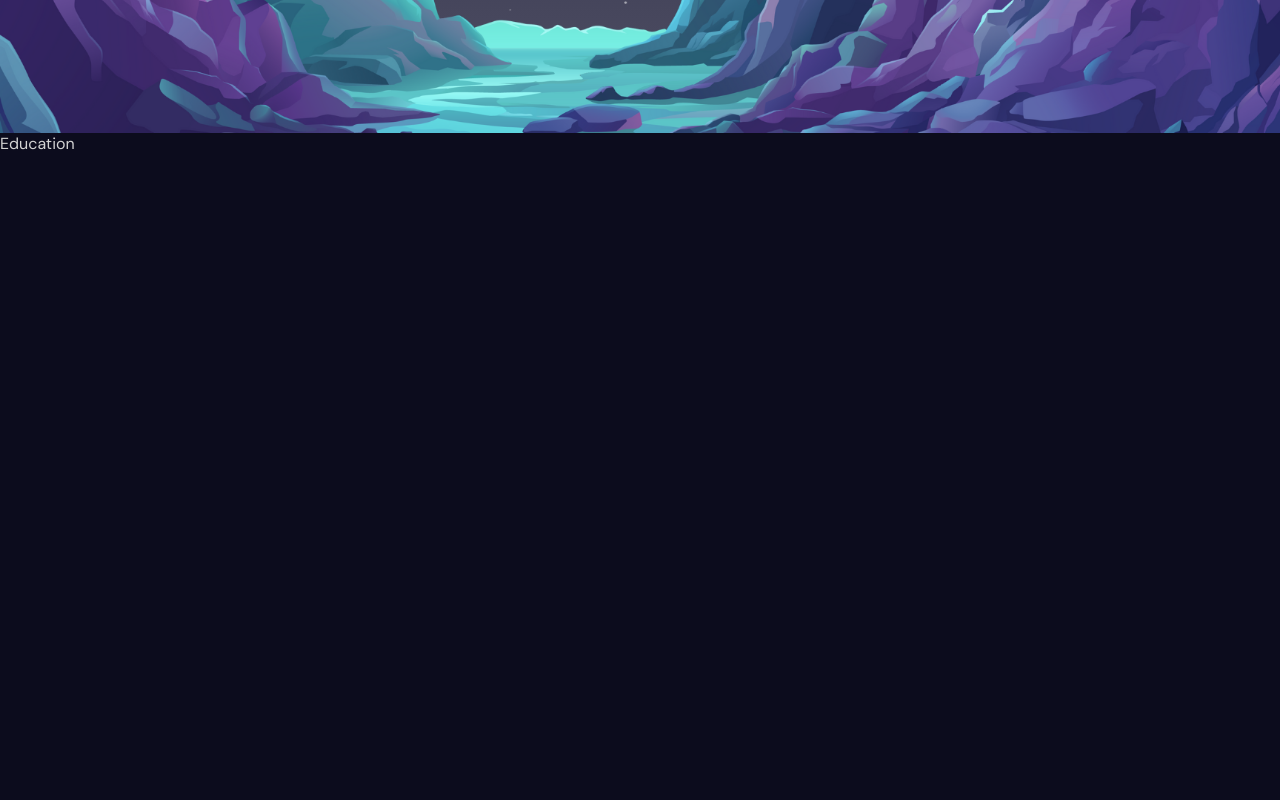
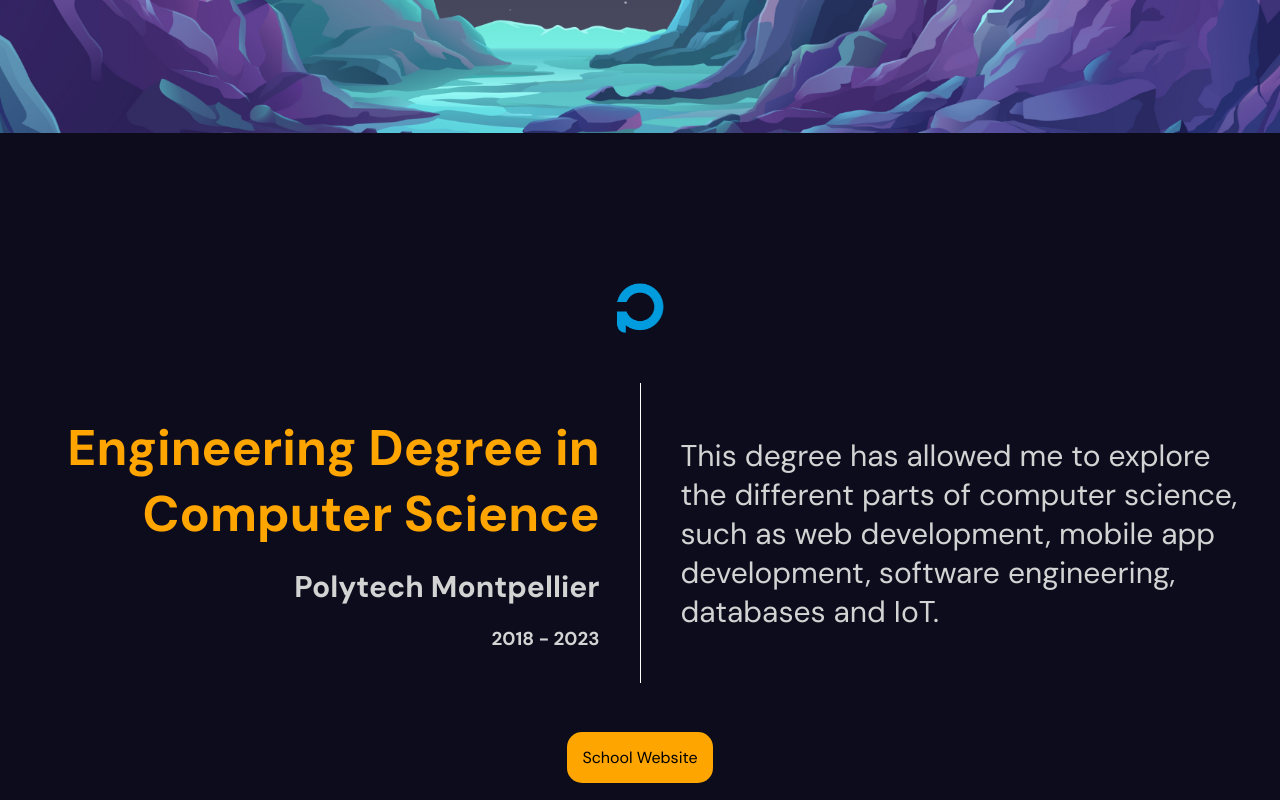
Before and after one commit to radubortan/portfolio, a React (Vite) app: page / in a window 1280 px wide. Shown: the part 7980-8780 px from the top of the page. Built offline with nearby package versions, Linux system fonts and the light colour scheme; the HTML template or start-up script is replaced by a standard one.

Commit message:
education section

```diff
--- a/src/App.tsx
+++ b/src/App.tsx
@@ -6,6 +6,7 @@ import Projects from "./components/projects/Projects";
 import Experience from "./components/experience/Experience";
 import Contact from "./components/contact/Contact";
 import AboutMe from "./components/aboutMe/AboutMe";
+import Education from "./components/education/Education";
 
 function App() {
   return (
@@ -28,7 +29,9 @@ function App() {
       <section id="Studies">
         <Parallax type="studies" />
       </section>
-      <section>Education</section>
+      <section>
+        <Education />
+      </section>
       <section id="Contact">
         <Contact />
       </section>
--- /dev/null
+++ b/src/components/education/Education.tsx
@@ -0,0 +1,87 @@
+import classes from "./education.module.scss";
+import { motion } from "framer-motion";
+
+const Education = () => {
+  return (
+    <div className={classes.container}>
+      <div className={classes.content}>
+        <motion.div
+          className={classes.imageContainer}
+          initial={{ opacity: 0 }}
+          whileInView={{ opacity: 1 }}
+          transition={{ opacity: { duration: 1 } }}
+        >
+          <img src="polytech.png" alt="" />
+        </motion.div>
+
+        <motion.div
+          initial={{ x: -400, opacity: 0 }}
+          whileInView={{
+            x: 0,
+            opacity: 1,
+            transition: {
+              type: "spring",
+              stiffness: 80,
+              damping: 20,
+              opacity: {
+                duration: 1,
+              },
+            },
+          }}
+          className={classes.headers}
+        >
+          <h1>Engineering Degree in Computer Science</h1>
+          <h2>Polytech Montpellier</h2>
+          <h3>2018 - 2023</h3>
+        </motion.div>
+
+        <div className={classes.divider}>
+          <motion.span
+            initial={{ height: 0 }}
+            whileInView={{
+              height: "100%",
+              transition: { type: "spring", stiffness: 70, duration: 1 },
+            }}
+          />
+        </div>
+
+        <motion.div
+          className={classes.text}
+          initial={{ opacity: 0, x: 400 }}
+          whileInView={{
+            x: 0,
+            opacity: 1,
+            transition: {
+              opacity: {
+                duration: 1,
+              },
+              type: "spring",
+              stiffness: 80,
+              damping: 20,
+            },
+          }}
+        >
+          <p>
+            This degree has allowed me to explore the different parts of
+            computer science, such as web development, mobile app development,
+            software engineering, databases and IoT.
+          </p>
+        </motion.div>
+
+        <motion.a
+          initial={{ opacity: 0 }}
+          whileInView={{ opacity: 1 }}
+          whileHover={{ scale: 1.05 }}
+          whileTap={{ scale: 1 }}
+          transition={{ scale: { duration: 0.2 }, opacity: { duration: 1 } }}
+          href="https://www.polytech.umontpellier.fr/formation/cycle-ingenieur/informatique-et-gestion"
+          target="_blank"
+        >
+          School Website
+        </motion.a>
+      </div>
+    </div>
+  );
+};
+
+export default Education;
--- /dev/null
+++ b/src/components/education/education.module.scss
@@ -0,0 +1,78 @@
+.container {
+  height: 100%;
+  padding: 0 37.5px;
+  max-width: 1366px;
+  display: flex;
+  align-items: center;
+  justify-content: center;
+  overflow: hidden;
+
+  .content {
+    position: relative;
+    display: flex;
+    align-items: center;
+    justify-content: center;
+    gap: 40px;
+
+    .headers {
+      flex: 1;
+      display: flex;
+      flex-direction: column;
+      gap: 20px;
+      text-align: right;
+
+      h1 {
+        font-size: 50px;
+        color: orange;
+      }
+
+      h2 {
+        font-size: 30px;
+      }
+    }
+
+    .divider {
+      height: 300px;
+      width: 1px;
+      display: flex;
+      align-items: center;
+
+      span {
+        background-color: white;
+        width: 100%;
+      }
+    }
+
+    .text {
+      flex: 1;
+
+      p {
+        font-size: 30px;
+      }
+    }
+
+    .imageContainer {
+      position: absolute;
+      top: -100px;
+      display: flex;
+      justify-content: center;
+      align-items: center;
+      gap: 20px;
+
+      img {
+        height: 50px;
+      }
+    }
+
+    a {
+      position: absolute;
+      bottom: -100px;
+      background-color: orange;
+      color: black;
+      padding: 15px;
+      border-radius: 15px;
+      cursor: pointer;
+      user-select: none;
+    }
+  }
+}
```
Also changed, not shown: public/polytech.png (added).
